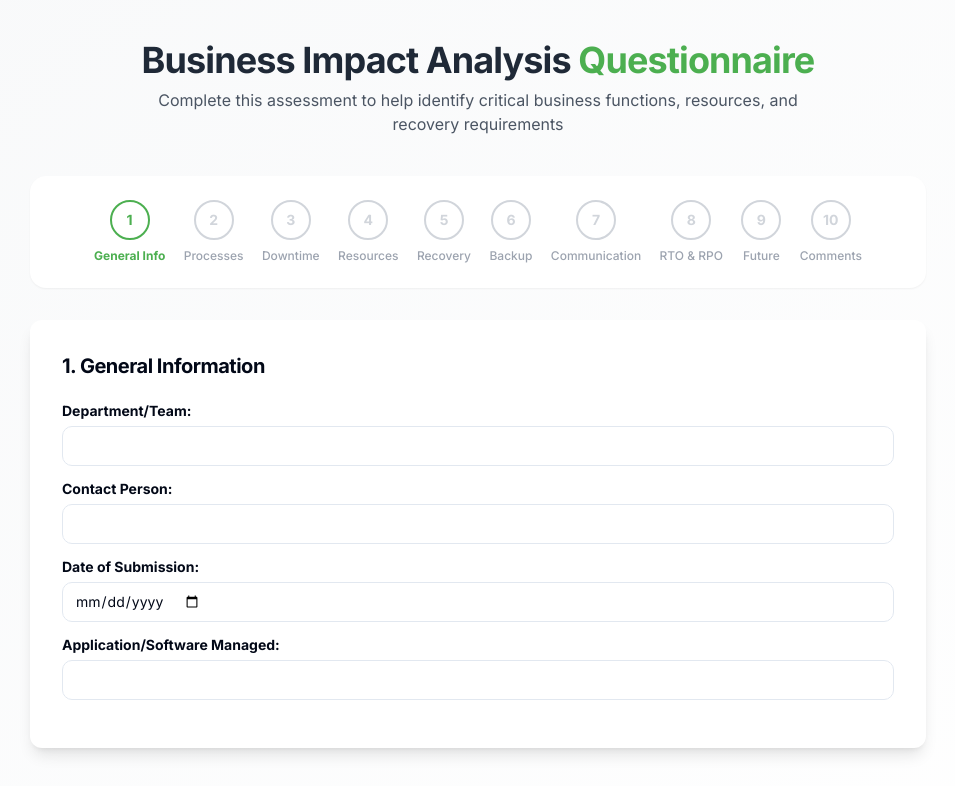
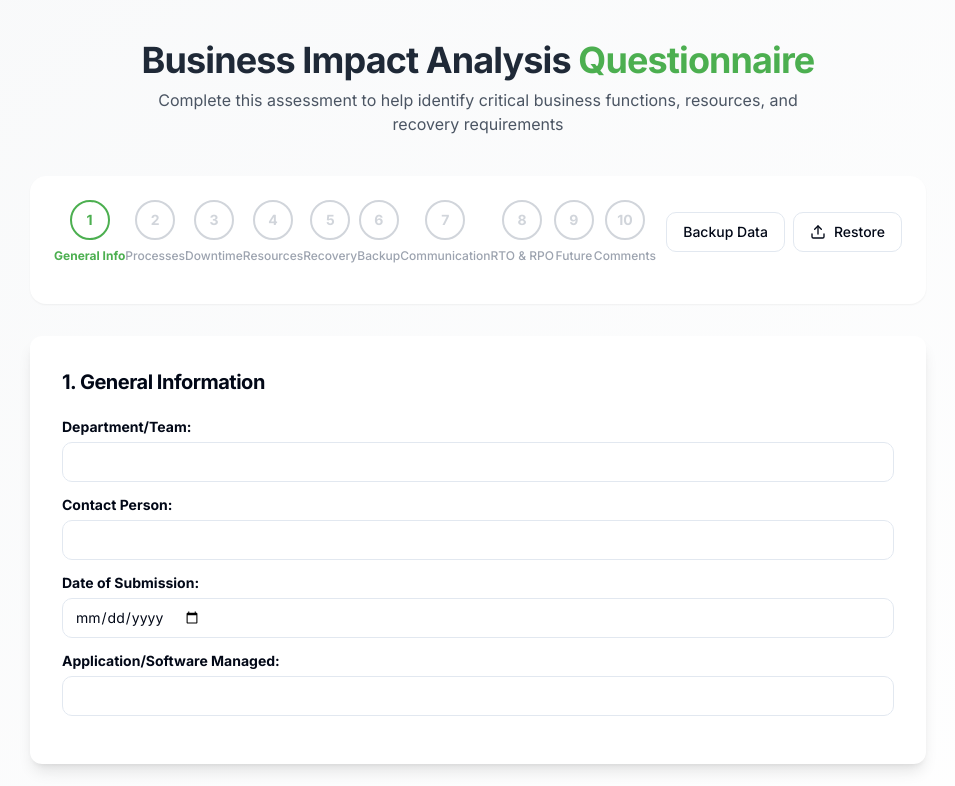
Before and after one commit to hbaudry/bia-react-builder, a React (Vite) app: page / in a window 1280 px wide. Shown: the top 786 px of the page, without its empty margins (162-1117 px from the left). Built offline with nearby package versions, Linux system fonts and the light colour scheme.

Commit message:
Add backup and restore functionality
Implement backup and restore features for the application data.

```diff
--- a/src/components/BIAQuestionnaire.tsx
+++ b/src/components/BIAQuestionnaire.tsx
@@ -4,6 +4,8 @@ import { Button } from '@/components/ui/button';
 import { useToast } from '@/hooks/use-toast';
 import { exportToCSV, submitAsEmail, validateFormData } from '@/utils/exportUtils';
 import StepIndicator from '@/components/StepIndicator';
+import { downloadBackup, restoreFromBackup } from '@/utils/backupUtils';
+import { Upload } from 'lucide-react';
 
 import Step1General from '@/components/biaSteps/Step1General';
 import Step2Processes from '@/components/biaSteps/Step2Processes';
@@ -106,6 +108,35 @@ const BIAQuestionnaire: React.FC = () => {
     });
   };
 
+  const handleBackup = () => {
+    downloadBackup(formData);
+    toast({
+      title: "Backup Created",
+      description: "Your BIA data has been saved as a JSON file.",
+    });
+  };
+
+  const handleRestore = (event: React.ChangeEvent<HTMLInputElement>) => {
+    const file = event.target.files?.[0];
+    if (!file) return;
+
+    restoreFromBackup(file)
+      .then((restoredData) => {
+        setFormData(restoredData);
+        toast({
+          title: "Restore Successful",
+          description: "Your BIA data has been restored from backup.",
+        });
+      })
+      .catch((error) => {
+        toast({
+          title: "Restore Failed",
+          description: error.message,
+          variant: "destructive",
+        });
+      });
+  };
+
   const renderStepContent = () => {
     switch (currentStep) {
       case 1:
@@ -136,7 +167,34 @@ const BIAQuestionnaire: React.FC = () => {
   return (
     <div className="w-full max-w-4xl mx-auto">
       <div className="bg-white shadow-sm rounded-2xl p-6 mb-8">
-        <StepIndicator steps={steps} currentStep={currentStep} skippedSteps={skippedSteps} />
+        <div className="flex justify-between items-center mb-4">
+          <StepIndicator steps={steps} currentStep={currentStep} skippedSteps={skippedSteps} />
+          <div className="flex gap-2">
+            <Button
+              variant="outline"
+              onClick={handleBackup}
+              className="gap-2"
+            >
+              Backup Data
+            </Button>
+            <div className="relative">
+              <input
+                type="file"
+                accept=".json"
+                onChange={handleRestore}
+                className="absolute inset-0 w-full h-full opacity-0 cursor-pointer"
+                title="Restore from backup"
+              />
+              <Button
+                variant="outline"
+                className="gap-2"
+              >
+                <Upload className="w-4 h-4" />
+                Restore
+              </Button>
+            </div>
+          </div>
+        </div>
       </div>
 
       <div className="mb-6 transition-all duration-300 animate-fade-in">
--- /dev/null
+++ b/src/utils/backupUtils.ts
@@ -0,0 +1,34 @@
+
+import { BiaFormData } from '@/types/bia.types';
+
+export const downloadBackup = (formData: BiaFormData) => {
+  const jsonString = JSON.stringify(formData, null, 2);
+  const blob = new Blob([jsonString], { type: 'application/json' });
+  const url = URL.createObjectURL(blob);
+
+  const link = document.createElement('a');
+  link.href = url;
+  link.download = `bia_backup_${new Date().toISOString().split('T')[0]}.json`;
+  document.body.appendChild(link);
+  link.click();
+  document.body.removeChild(link);
+  URL.revokeObjectURL(url);
+};
+
+export const restoreFromBackup = (file: File): Promise<BiaFormData> => {
+  return new Promise((resolve, reject) => {
+    const reader = new FileReader();
+
+    reader.onload = (event) => {
+      try {
+        const jsonData = JSON.parse(event.target?.result as string);
+        resolve(jsonData as BiaFormData);
+      } catch (error) {
+        reject(new Error('Invalid backup file format'));
+      }
+    };
+
+    reader.onerror = () => reject(new Error('Failed to read backup file'));
+    reader.readAsText(file);
+  });
+};
```
